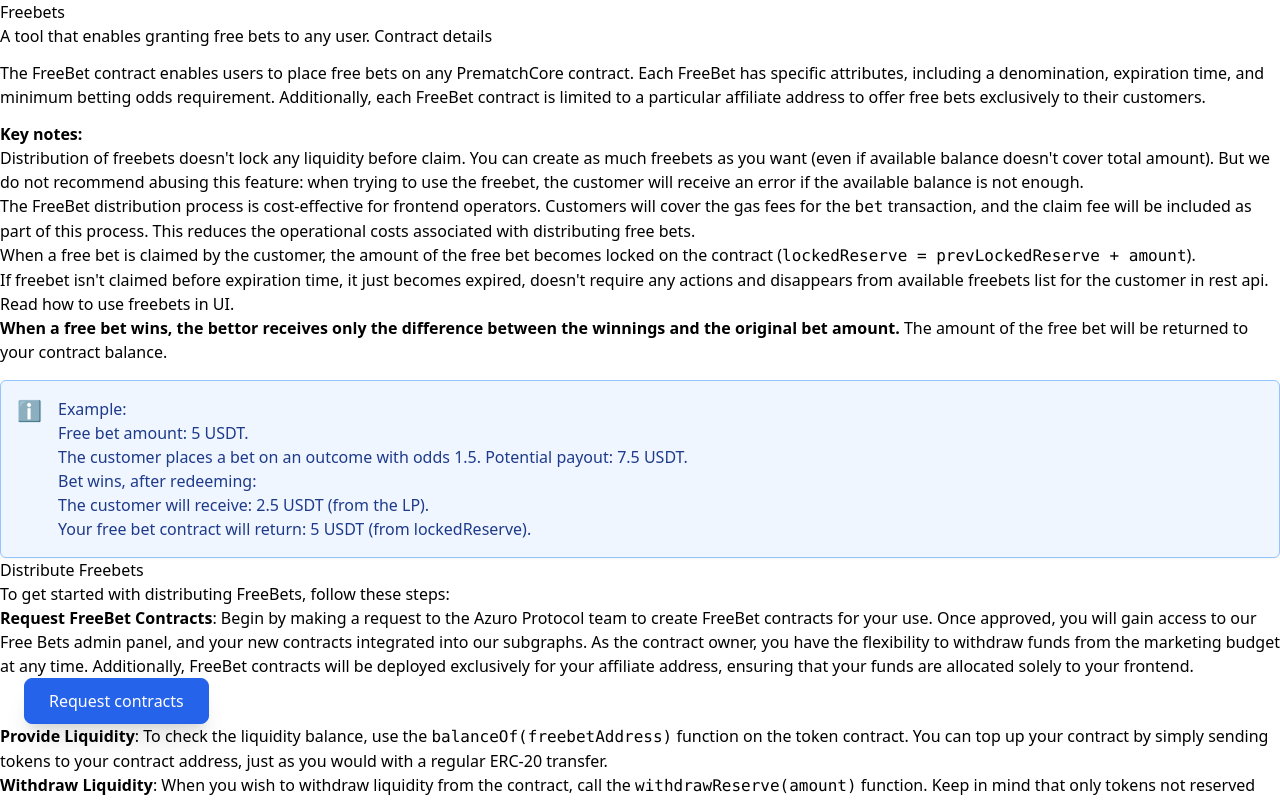
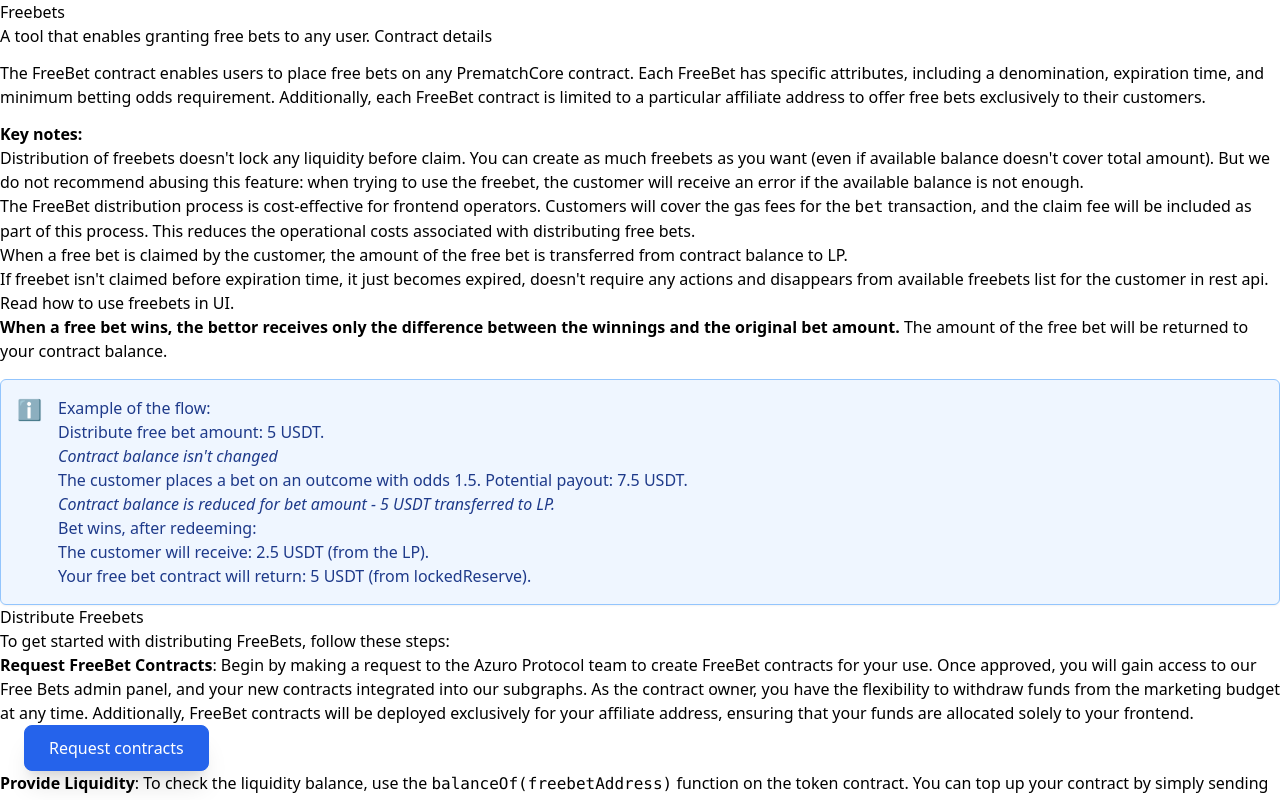
Before and after one commit to Azuro-protocol/gem-docs, a Next.js app: page /guides/freebets/distribute-freebets in a window 1280 px wide. Shown: the top 800 px of the page. Built offline with nearby package versions, Linux system fonts and the light colour scheme.

Commit message:
fix freebets example

```diff
--- a/pages/guides/freebets/distribute-freebets.mdx
+++ b/pages/guides/freebets/distribute-freebets.mdx
@@ -14,20 +14,23 @@ But we do not recommend abusing this feature: when trying to use the freebet, th
 - The FreeBet distribution process is cost-effective for frontend operators. Customers will cover the gas fees for the
 `bet` transaction, and the claim fee will be included as part of this process. This reduces the operational
 costs associated with distributing free bets.
-- When a free bet is claimed by the customer, the amount of the free bet becomes locked on the contract (`lockedReserve = prevLockedReserve + amount`).
+- When a free bet is claimed by the customer, the amount of the free bet is transferred from contract balance to LP.
 - If freebet isn't claimed before expiration time, it just becomes expired, doesn't require any actions and disappears from available freebets list for the customer in rest api.
 [Read how to use freebets in UI](/guides/freebets/use-freebets).
 - **When a free bet wins, the bettor receives only the difference between the winnings
 and the original bet amount.** The amount of the free bet will be returned to your contract balance.
 
 <Callout type="info">
-  Example:\
-  Free bet amount: 5 USDT.\
-  The customer places a bet on an outcome with odds 1.5. Potential payout: 7.5 USDT.\
-  Bet wins, after redeeming:
+  Example of the flow:
+  1. Distribute free bet amount: 5 USDT.\
+  _Contract balance isn't changed_
+  2. The customer places a bet on an outcome with odds 1.5. Potential payout: 7.5 USDT.\
+  _Contract balance is reduced for bet amount - 5 USDT transferred to LP._
+  3. Bet wins, after redeeming:
   - The customer will receive: 2.5 USDT (from the LP).
   - Your free bet contract will return: 5 USDT (from lockedReserve).
 </Callout>
+
 
 ## Distribute Freebets
 
```
